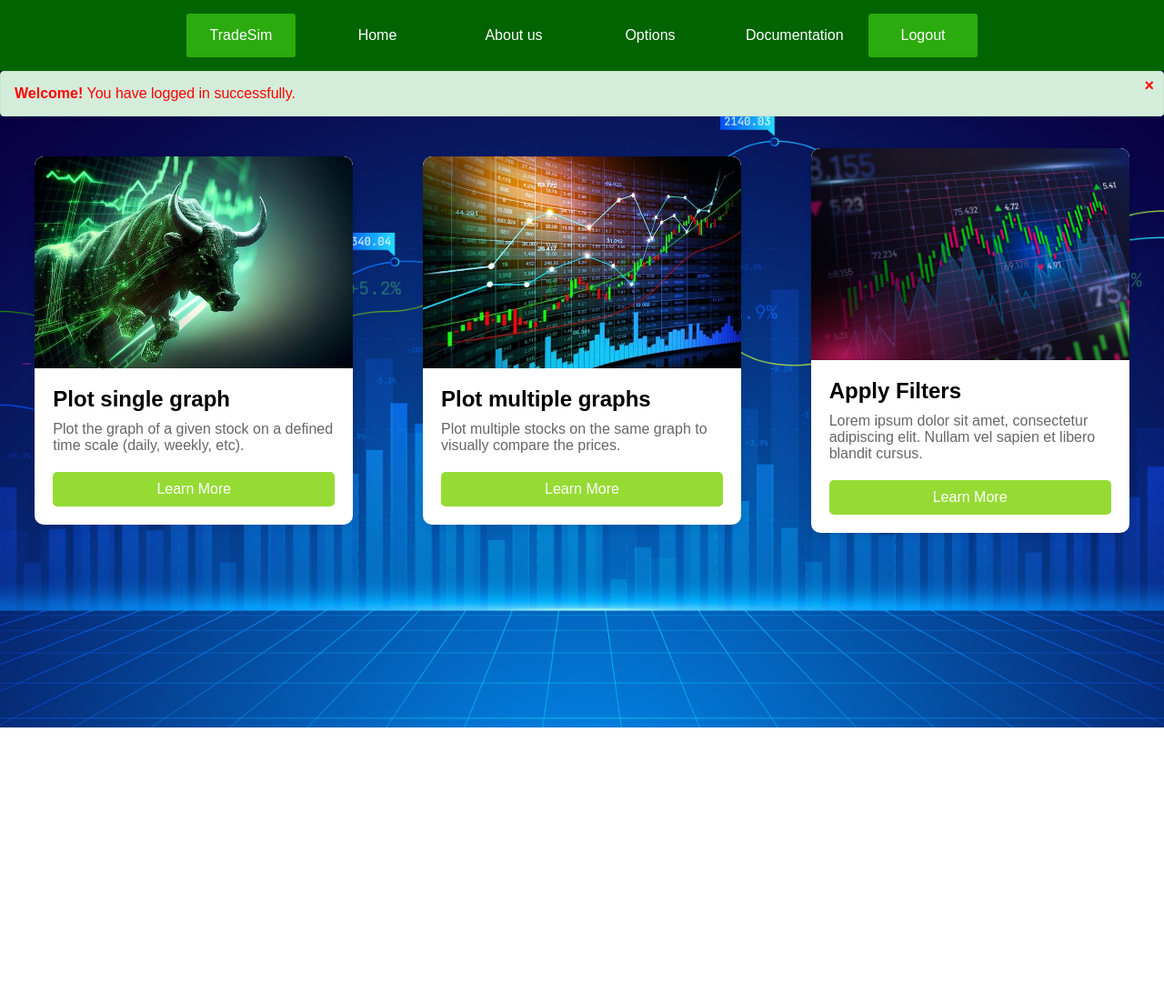
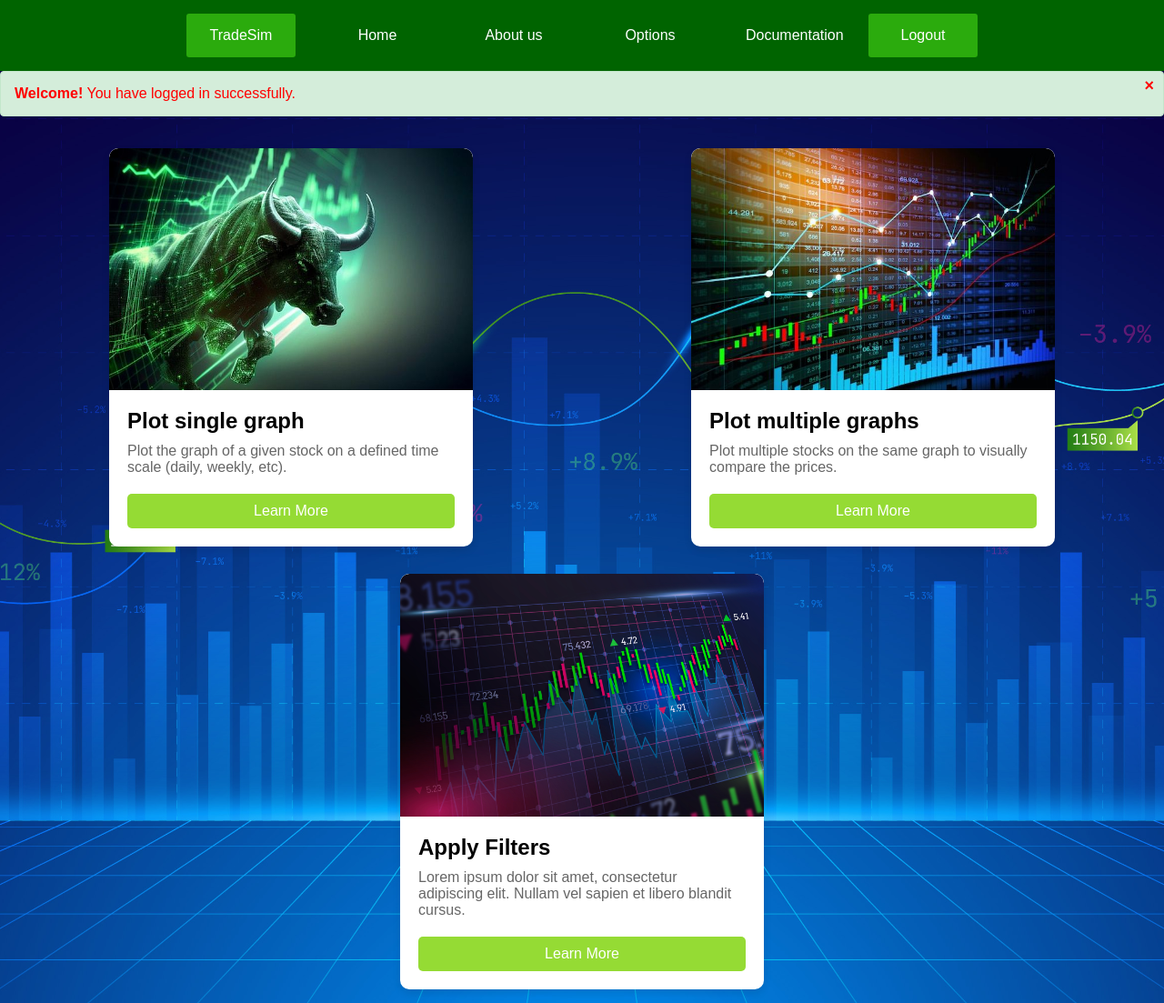
Before and after one commit to kkkri/cop290_A1subtask2, a Flask app: template templates/home.html in a window 1280 px wide. Shown: the whole page at 91% size. Before the commit the page ends 800 px from the top, so only its background shows below. Run offline with Flask 3, Linux system fonts and the light colour scheme; the template is opened without the code that fills it, so the values that code supplies are empty.

Commit message:
adjusted positions of the cards

```diff
--- a/templates/home.html
+++ b/templates/home.html
@@ -114,10 +114,11 @@ padding: 15px;
     justify-content: space-around;
     align-items: center;
     flex-wrap: wrap;
+    position: relative;
   }
 
   .card {
-    width: 350px;
+    width: 400px;
     margin: 15px;
     background-color: #fff;
     border-radius: 10px;
--- a/templates/home2.html
+++ b/templates/home2.html
@@ -129,6 +129,7 @@
       .card {
         box-shadow: 0 4px 8px rgba(0, 0, 0, 0.1);
         background-color: #f8f9fa;
+
       }
 
       .card-body {
```
